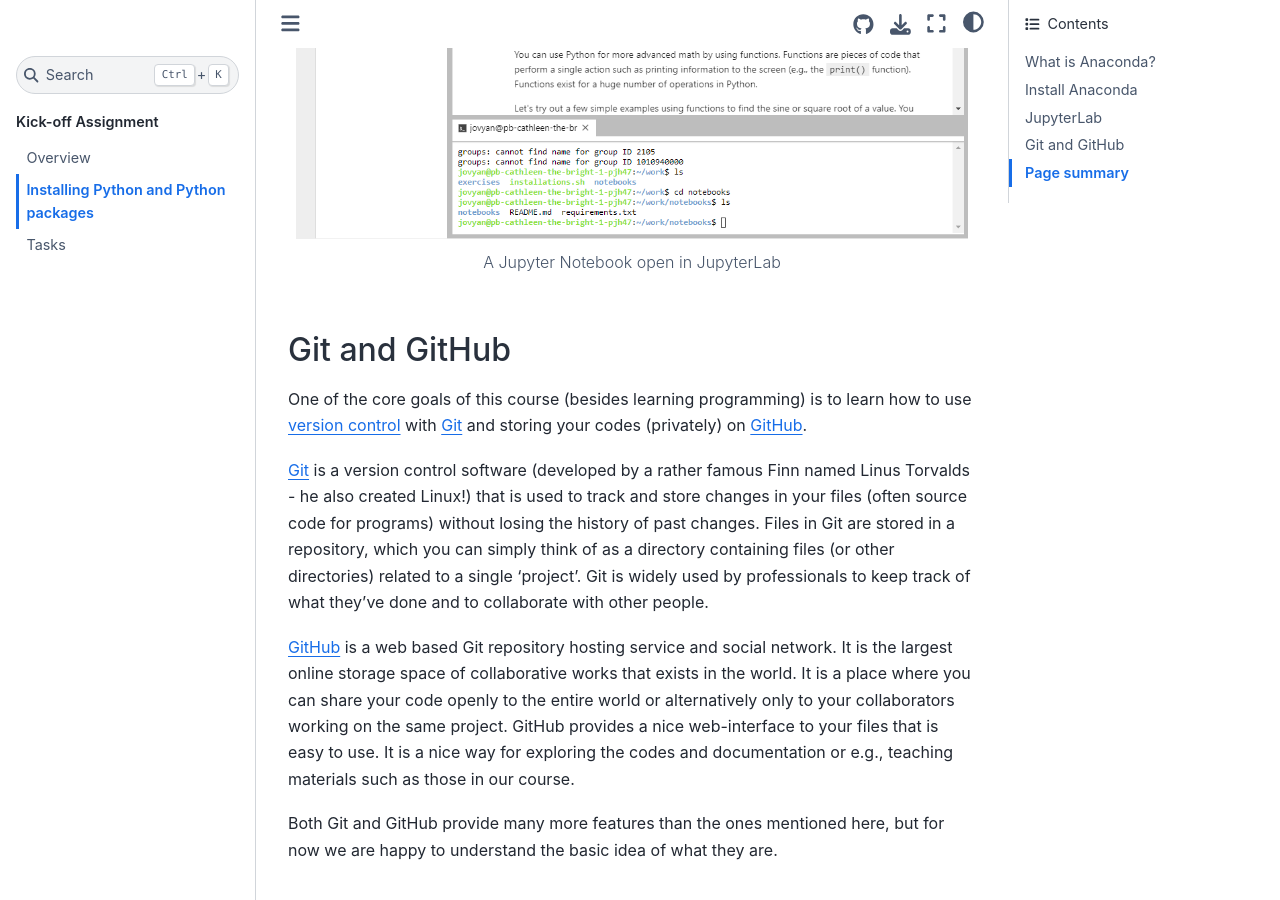
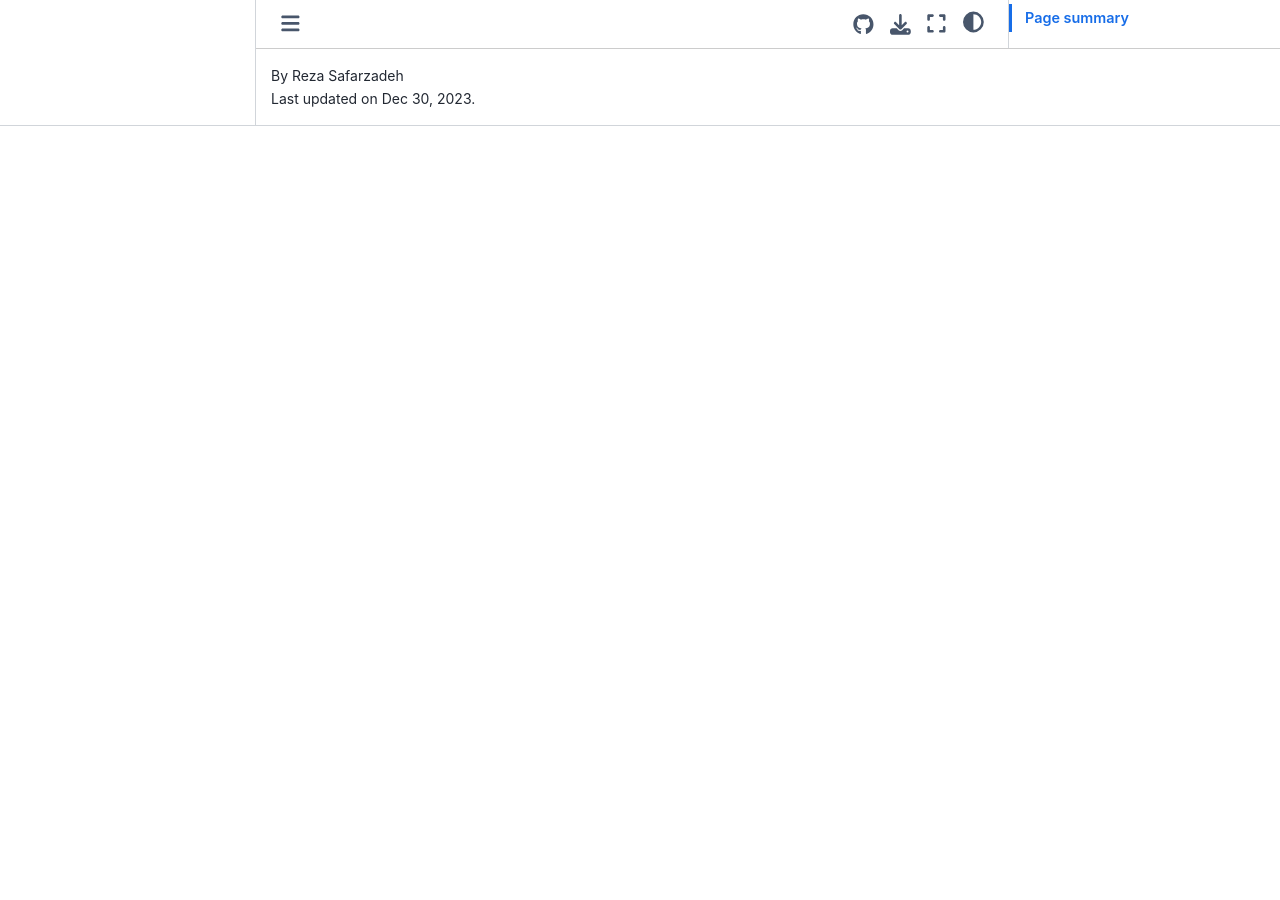
Before and after one commit to safarzadeh-reza/ENGO645-Assignments, a Sphinx documentation site: the page built from source/tutorials/L1/python_installation.rst, in a window 1280 px wide and 900 px high, scrolled down 5286 px. Built offline with Sphinx 7.4.7 and the Sphinx Book theme 1.1.4, drawn with Linux system fonts in a browser that asks for light colours; after the commit the page ends 5412 px from its top, so only the background shows below that.

Commit message:
anaconda installation modification

```diff
--- a/source/tutorials/L1/python_installation.rst
+++ b/source/tutorials/L1/python_installation.rst
@@ -36,7 +36,7 @@
 
 .. figure:: img/anaconda_1.png
    :alt: Anaconda installer
-   :width: 700px
+   :width: 500px
 
    Anaconda installer
 
@@ -45,7 +45,7 @@
 
 .. figure:: img/anaconda_2.png
    :alt: Anaconda installer setup
-   :width: 700px
+   :width: 500px
 
    Anaconda installer setup
 
@@ -58,7 +58,7 @@
 
 .. figure:: img/anaconda_4.png
    :alt: Successfullyinstalled Anaconda
-   :width: 700px
+   :width: 500px
 
    Successfullyinstalled Anaconda
 
@@ -109,24 +109,5 @@
    A Jupyter Notebook open in JupyterLab
 
 
-
-Git and GitHub
---------------
-
-One of the core goals of this course (besides learning programming) is to learn how to use `version control <https://en.wikipedia.org/wiki/Version_control>`__ with `Git <https://en.wikipedia.org/wiki/Git_(software)>`__ and storing your codes (privately) on `GitHub <https://github.com/>`__.
-
-`Git <https://en.wikipedia.org/wiki/Git_(software)>`__ is a version control software (developed by a rather famous Finn named Linus Torvalds - he also created Linux!) that is used to track and store changes in your files (often source code for programs) without losing the history of past changes.
-Files in Git are stored in a repository, which you can simply think of as a directory containing files (or other directories) related to a single 'project'. Git is widely used by professionals to keep track of what they’ve done and to collaborate with other people.
-
-`GitHub <https://github.com/>`__ is a web based Git repository hosting service and social network.
-It is the largest online storage space of collaborative works that exists in the world.
-It is a place where you can share your code openly to the entire world or alternatively only to your collaborators working on the same project.
-GitHub provides a nice web-interface to your files that is easy to use.
-It is a nice way for exploring the codes and documentation or e.g., teaching materials such as those in our course.
-
-Both Git and GitHub provide many more features than the ones mentioned here, but for now we are happy to understand the basic idea of what they are.
-
-
-
 Page summary
 ------------
```
Also changed, not shown: source/tutorials/L1/git_and_github.rst (added, +20 -0 lines).
